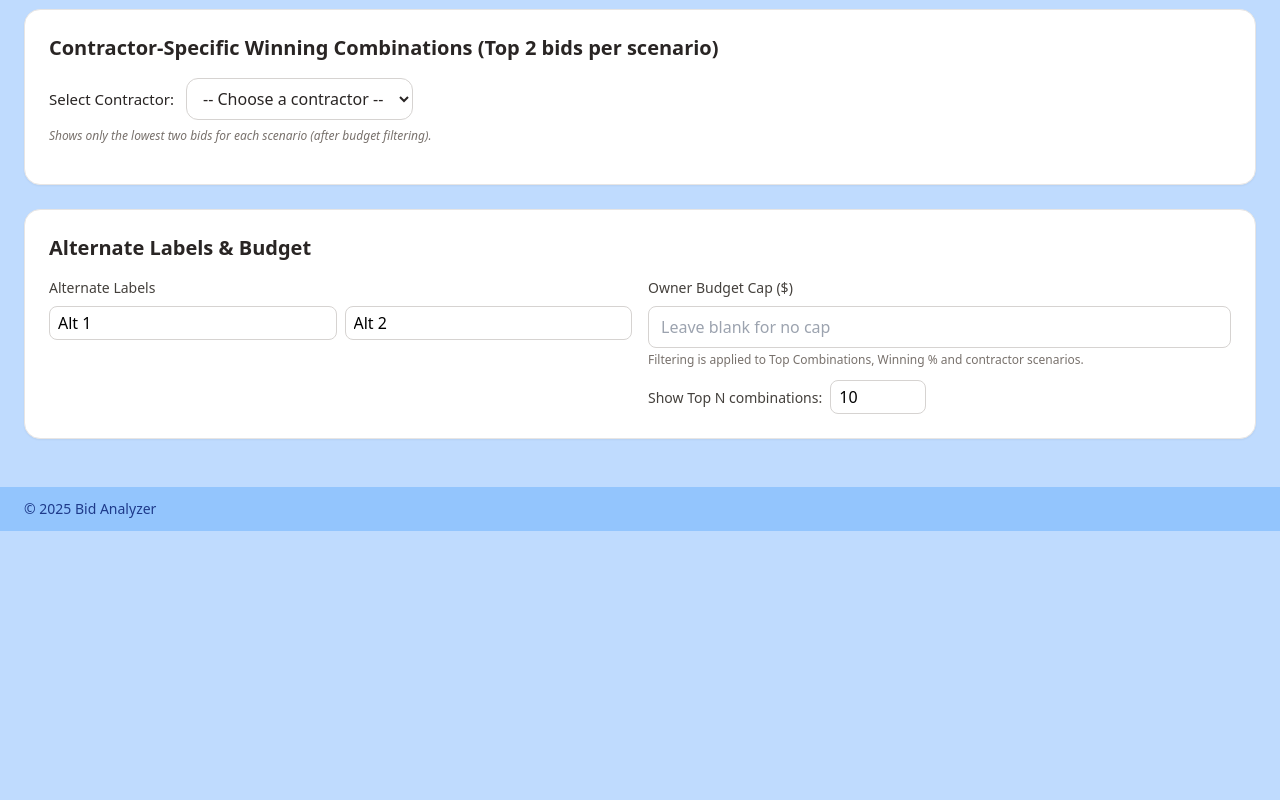
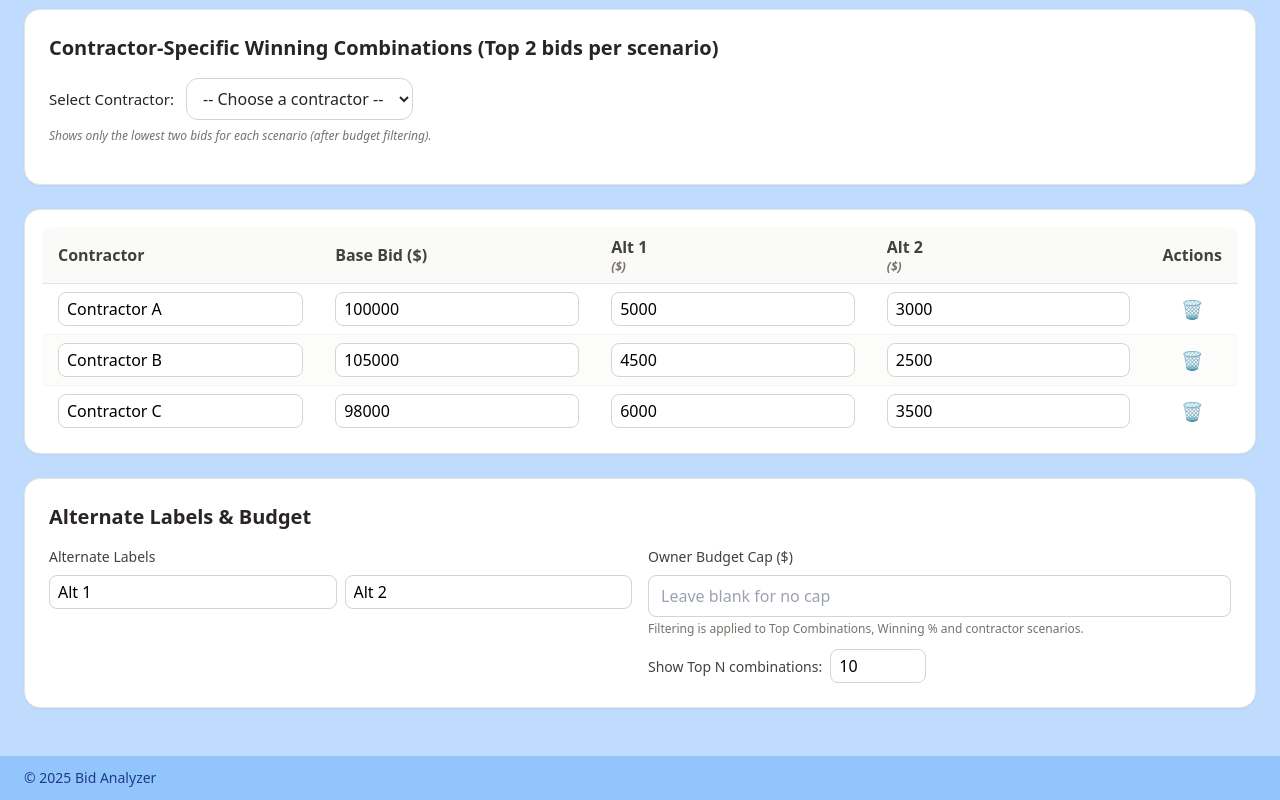
Before and after one commit to zwkoenig/BidAnalyzer, a React (Vite) app: page / in a window 1280 px wide. Shown: the part 1412-2212 px from the top of the page. Before the commit the page ends 1943 px from the top, so only its background shows below. Built offline with nearby package versions, Linux system fonts and the light colour scheme.

Commit message:
Update App.tsx

```diff
--- a/src/App.tsx
+++ b/src/App.tsx
@@ -49,27 +49,9 @@ const INITIAL_ALT2A_LABEL = "Alt 2A";
 const INITIAL_BUDGET_CAP: number | "" = "";
 const INITIAL_TOP_N = 10;
 const INITIAL_BIDDERS: Bidder[] = [
-  {
-    id: 1,
-    name: "Contractor A",
-    baseBid: 100000,
-    alternates: [5000, 3000],
-    alternate2A: 4000,
-  },
-  {
-    id: 2,
-    name: "Contractor B",
-    baseBid: 105000,
-    alternates: [4500, 2500],
-    alternate2A: 3500,
-  },
-  {
-    id: 3,
-    name: "Contractor C",
-    baseBid: 98000,
-    alternates: [6000, 3500],
-    alternate2A: 4200,
-  },
+  { id: 1, name: "Contractor A", baseBid: 100000, alternates: [5000, 3000], alternate2A: 4000 },
+  { id: 2, name: "Contractor B", baseBid: 105000, alternates: [4500, 2500], alternate2A: 3500 },
+  { id: 3, name: "Contractor C", baseBid: 98000, alternates: [6000, 3500], alternate2A: 4200 },
 ];
 
 export default function App() {
@@ -525,7 +507,7 @@ export default function App() {
           <p className="text-xs text-stone-500 mt-2">Based on all valid combinations after applying your budget cap (if any).</p>
         </div>
 
-        {/* Current Selection Card (now after Winning %) */}
+        {/* Current Selection Card */}
         <div className="bg-white border border-stone-200 rounded-2xl shadow-sm p-6">
           <h2 className="text-xl font-semibold text-stone-800 mb-4">Current Selection</h2>
 
@@ -652,7 +634,79 @@ export default function App() {
           )}
         </div>
 
-        {/* Alternate Labels & Budget Card (moved to bottom) */}
+        {/* Bidder Input Table Card (moved near bottom, above Labels & Budget) */}
+        <div className="bg-white border border-stone-200 rounded-2xl shadow-sm p-4">
+          <div className="overflow-x-auto">
+            <table className="w-full border border-stone-200 rounded-xl overflow-hidden">
+              <thead className="bg-stone-50 sticky top-0 z-10">
+                <tr className="text-left text-stone-700">
+                  <th className="px-4 py-2 border-b border-stone-200">Contractor</th>
+                  <th className="px-4 py-2 border-b border-stone-200">Base Bid ($)</th>
+                  {Array.from({ length: numAlternates }, (_, idx) => (
+                    <th key={idx} className="px-4 py-2 border-b border-stone-200">
+                      {altLabels[idx] ?? `Alt ${idx + 1}`}
+                      <div className="text-xs text-stone-500 italic">($)</div>
+                    </th>
+                  ))}
+                  {has2A && (
+                    <th className="px-4 py-2 border-b border-stone-200">
+                      {alt2ALabel}
+                      <div className="text-xs text-stone-500 italic">($)</div>
+                    </th>
+                  )}
+                  <th className="px-4 py-2 border-b border-stone-200">Actions</th>
+                </tr>
+              </thead>
+              <tbody className="[&>tr:nth-child(even)]:bg-stone-50/60">
+                {bidders.map((b) => (
+                  <tr key={b.id} className="hover:bg-amber-50/40 transition-colors">
+                    <td className="px-4 py-2 border-b border-stone-100">
+                      <input
+                        type="text"
+                        value={b.name}
+                        onChange={(e) => updateBidder(b.id, "name", e.target.value)}
+                        className="w-full px-2 py-1 rounded-lg border border-stone-300 focus:ring-2 focus:ring-teal-200 focus:border-teal-400"
+                      />
+                    </td>
+                    <td className="px-4 py-2 border-b border-stone-100">
+                      <input
+                        type="number"
+                        value={b.baseBid}
+                        onChange={(e) => updateBidder(b.id, "baseBid", parseFloat(e.target.value) || 0)}
+                        className="w-full px-2 py-1 rounded-lg border border-stone-300 focus:ring-2 focus:ring-teal-200 focus:border-teal-400"
+                      />
+                    </td>
+                    {Array.from({ length: numAlternates }, (_, idx) => (
+                      <td key={idx} className="px-4 py-2 border-b border-stone-100">
+                        <input
+                          type="number"
+                          value={b.alternates[idx] || 0}
+                          onChange={(e) => updateAlternate(b.id, idx, e.target.value)}
+                          className="w-full px-2 py-1 rounded-lg border border-stone-300 focus:ring-2 focus:ring-teal-200 focus:border-teal-400"
+                        />
+                      </td>
+                    ))}
+                    {has2A && (
+                      <td className="px-4 py-2 border-b border-stone-100">
+                        <input
+                          type="number"
+                          value={b.alternate2A || 0}
+                          onChange={(e) => updateAlternate2A(b.id, e.target.value)}
+                          className="w-full px-2 py-1 rounded-lg border border-stone-300 focus:ring-2 focus:ring-teal-200 focus:border-teal-400"
+                        />
+                      </td>
+                    )}
+                    <td className="px-4 py-2 border-b border-stone-100 text-center">
+                      <button onClick={() => removeBidder(b.id)} className="text-red-500 hover:text-red-700 text-lg">🗑️</button>
+                    </td>
+                  </tr>
+                ))}
+              </tbody>
+            </table>
+          </div>
+        </div>
+
+        {/* Alternate Labels & Budget Card (at very bottom) */}
         <div className="bg-white border border-stone-200 rounded-2xl shadow-sm p-6">
           <h2 className="text-xl font-semibold text-stone-800 mb-4">Alternate Labels & Budget</h2>
 
```
